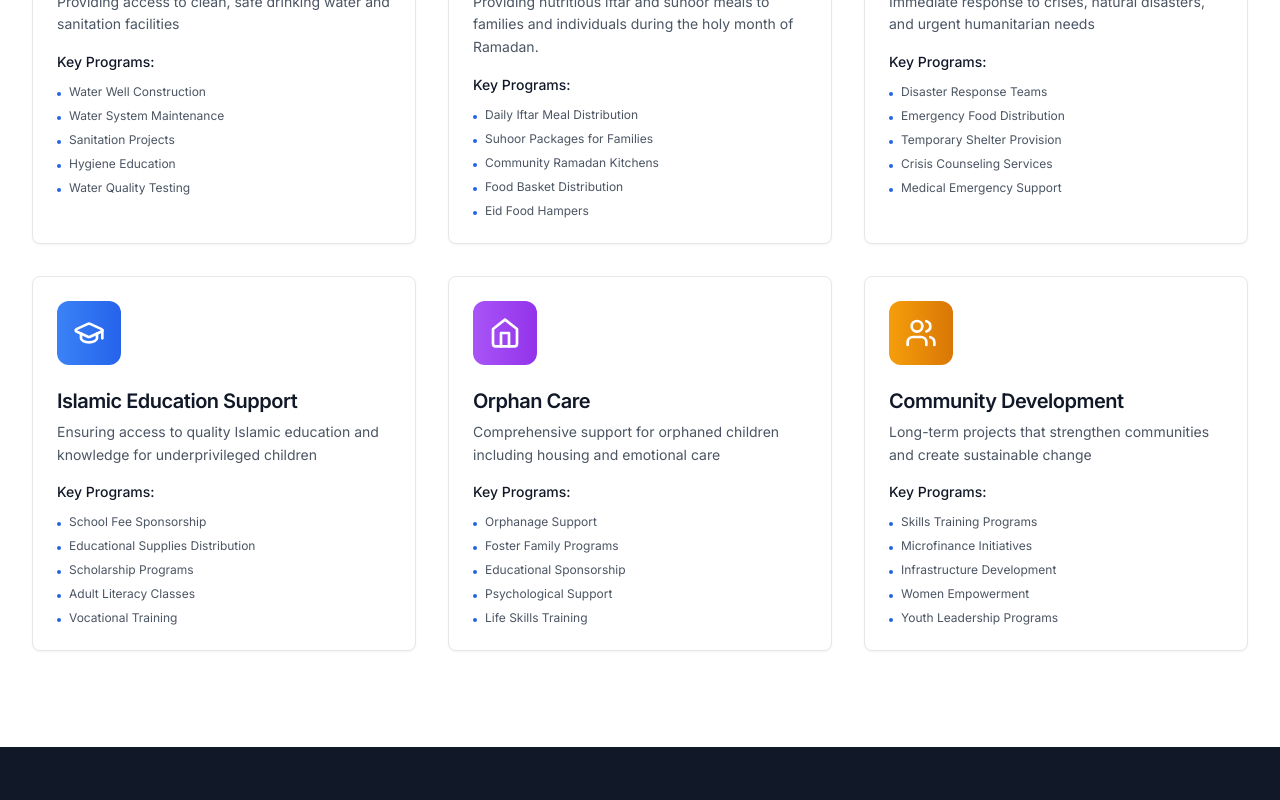
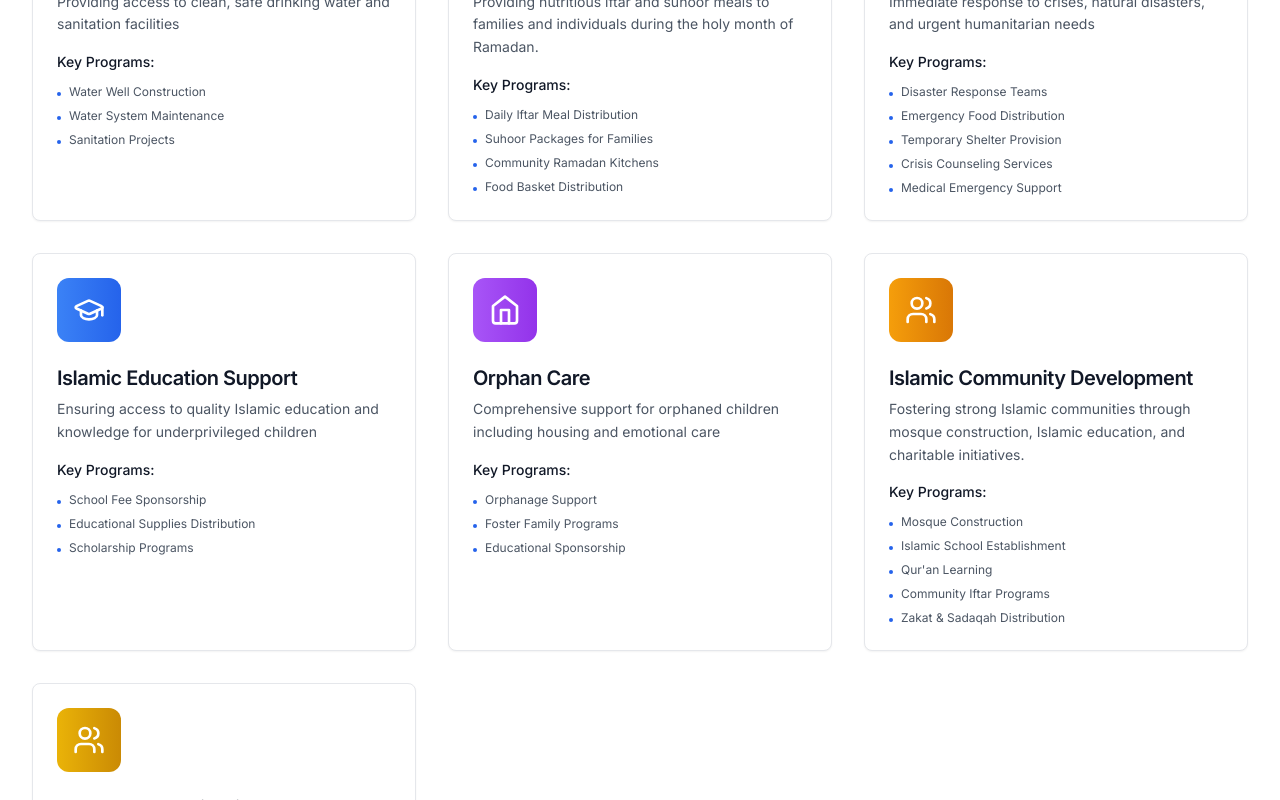
Before and after one commit to Emmanuel1255/an-noor-charity, a React (Vite) app: page / in a window 1280 px wide. Shown: the part 2000-2800 px from the top of the page. Built offline with nearby package versions, Linux system fonts and the light colour scheme.

Commit message:
fix build error

```diff
--- a/src/components/sections/programs/FeaturedPrograms.tsx
+++ b/src/components/sections/programs/FeaturedPrograms.tsx
@@ -18,13 +18,11 @@ const featuredPrograms = [
     description: 'Construction of a new borehole in underserved communities around Freetown, providing clean drinking water access to over 100 people.',
     objectives: [
       'Build a new borehole in target communities',
-      'Train local maintenance teams',
-      'Conduct hygiene education workshops'
+      'Train local maintenance teams'
     ],
     achievements: [
       '1 borehole completed and operational',
-      'people now have clean water access',
-      'hygiene education sessions conducted'
+      'people now have clean water access'
     ],
     images: [
       './programs/borehole1.jpeg',
--- a/src/components/sections/programs/ProgramsOverview.tsx
+++ b/src/components/sections/programs/ProgramsOverview.tsx
@@ -10,8 +10,6 @@ const programCategories = [
       'Water Well Construction',
       'Water System Maintenance',
       'Sanitation Projects',
-      'Hygiene Education',
-      'Water Quality Testing'
     ],
     stats: {
       beneficiaries: '800+ people',
@@ -30,8 +28,7 @@ const programCategories = [
       'Daily Iftar Meal Distribution',
       'Suhoor Packages for Families',
       'Community Ramadan Kitchens',
-      'Food Basket Distribution',
-      'Eid Food Hampers'
+      'Food Basket Distribution'
     ],
     stats: {
       mealsServed: '10,000+ meals',
@@ -69,9 +66,7 @@ const programCategories = [
     programs: [
       'School Fee Sponsorship',
       'Educational Supplies Distribution',
-      'Scholarship Programs',
-      'Adult Literacy Classes',
-      'Vocational Training'
+      'Scholarship Programs'
     ],
     stats: {
       beneficiaries: '320 students',
@@ -89,9 +84,7 @@ const programCategories = [
     programs: [
       'Orphanage Support',
       'Foster Family Programs',
-      'Educational Sponsorship',
-      'Psychological Support',
-      'Life Skills Training'
+      'Educational Sponsorship'
     ],
     stats: {
       beneficiaries: '85 children',
@@ -104,25 +97,43 @@ const programCategories = [
   },
   {
     icon: Users,
-    title: 'Community Development',
-    description: 'Long-term projects that strengthen communities and create sustainable change',
+    title: 'Islamic Community Development',
+    description: 'Fostering strong Islamic communities through mosque construction, Islamic education, and charitable initiatives.',
     programs: [
-      'Skills Training Programs',
-      'Microfinance Initiatives',
-      'Infrastructure Development',
-      'Women Empowerment',
-      'Youth Leadership Programs'
+      'Mosque Construction',
+      'Islamic School Establishment',
+      'Qur\'an Learning',
+      'Community Iftar Programs',
+      'Zakat & Sadaqah Distribution'
     ],
     stats: {
-      beneficiaries: '12 communities',
-      projects: '25 projects',
-      trainees: '180 trainees'
+      beneficiaries: '15 communities',
+      projects: '30 projects',
+      trainees: '250 students'
     },
     color: 'from-amber-500 to-amber-600',
     bgColor: 'bg-amber-50',
     borderColor: 'border-amber-200'
-  }
-
+  },
+  {
+    icon: Users, // Optionally use a crescent or food icon if available
+    title: 'Ramadan Contribution',
+    description: 'Supporting the community during Ramadan through charity, food distribution, and special Ramadan programs.',
+    programs: [
+      'Ramadan Food Baskets',
+      'Iftar Sponsorship',
+      'Zakat al-Fitr Distribution',
+      'Community Taraweeh Support'
+    ],
+    stats: {
+      beneficiaries: '2,000+ individuals',
+      mealsServed: '5,000+ meals',
+      familiesSupported: '400 families'
+    },
+    color: 'from-yellow-500 to-yellow-600',
+    bgColor: 'bg-yellow-50',
+    borderColor: 'border-yellow-200'
+  },
 ]
 
 export function ProgramsOverview() {
```
